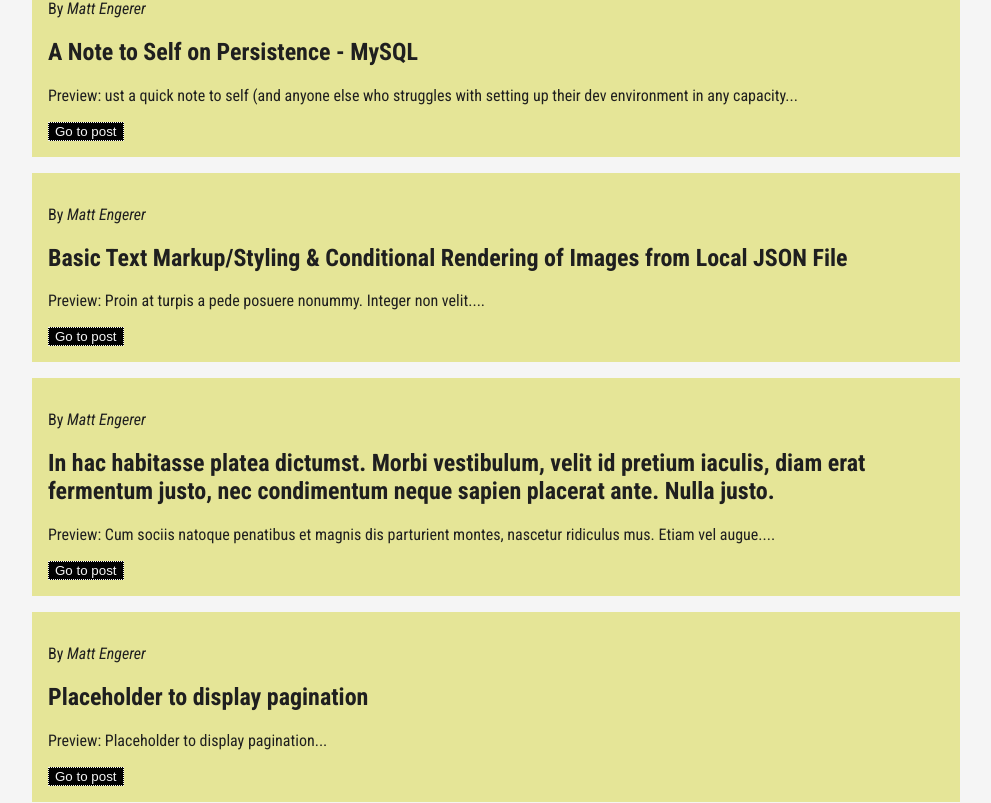
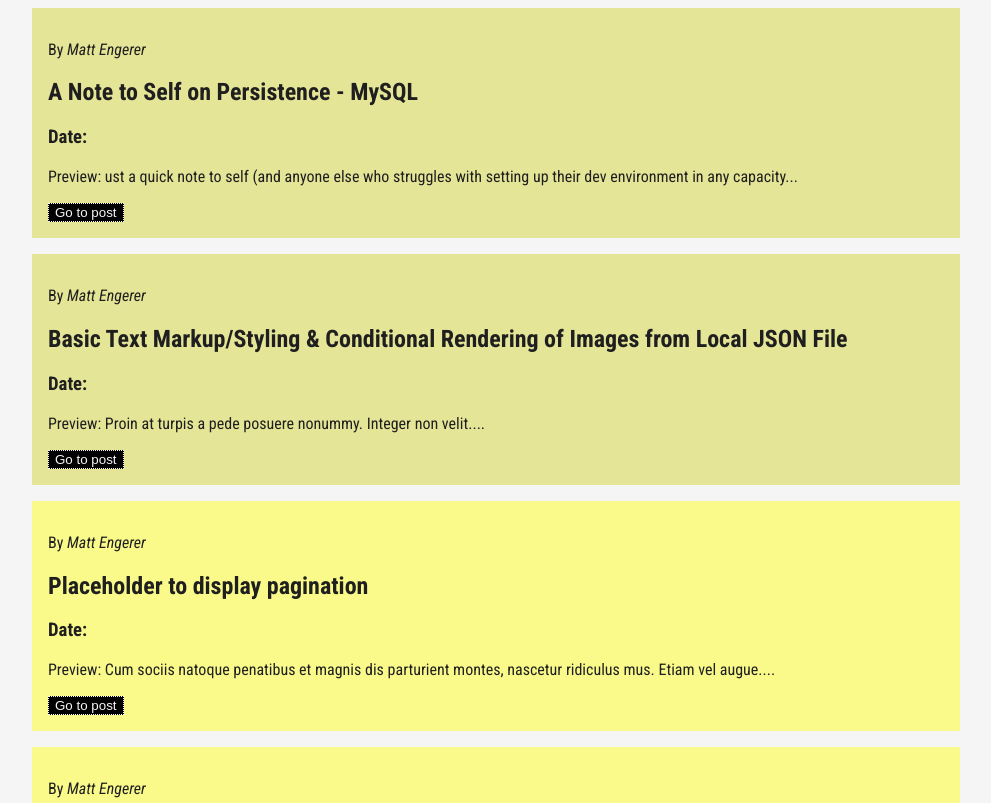
Before and after one commit to uchutanjyo/personal-blog, a React (Create React App) app: page / in a window 1280 px wide. Shown: the part 977-1780 px from the top of the page, without its empty margins (136-1127 px from the left). Built offline with nearby package versions, Linux system fonts and the light colour scheme.

Commit message:
conditional render of 'placeholder to display pagination' class styling done; 'date' added to posts

```diff
--- a/src/blogposts/blogposts.json
+++ b/src/blogposts/blogposts.json
@@ -69,13 +69,27 @@
 
       ["Anyway, I might as well make today's post about the seemingly simple/trivial feature I was able to implement on this very blog just a few minutes ago. It actually took me a couple hours to work out. "],
 
-      ["While I am eventually planning to create a server/database for this blog to store my posts, for the time being they are stored in a JSON file. I wanted to implement some basic styling for the mapped blogposts. Also, in my original Blogger blog, I had the occasional screenshot of code included amongst the text, and I wanted to include these images in each Blogpost page in the same places they appeared in the original blog.   "]],
+      ["While I am eventually planning to create a server/database for this blog to store my posts, for the time being they are stored in a JSON file. I wanted to implement some basic styling for the mapped blogposts. Also, in my original Blogger blog, I had the occasional screenshot of code included amongst the text, and I wanted to include these images in each Blogpost page in the same places they appeared in the original blog.   "],
+
+      ["The inline styling was straightforward enough and doesn't require a blog post:"],
+
+      ["dsf"],
+      ["However, just trying to get local images to render on the page was a whole other thing. Here's how I eventually got it to work:"],
+
+      ["in Blogpost.js (component conditionally rendered based on which blog post chosen"],
+      ["sdfdsf"],
+      ["in the local JSON file"],
+      ["asd"],
+      ["**** will complete shortly."]
+
+
+      ],
       "tags": []
     },
     {
       "id": 5,
       "author": "Matt Engerer",
-      "title": "In hac habitasse platea dictumst. Morbi vestibulum, velit id pretium iaculis, diam erat fermentum justo, nec condimentum neque sapien placerat ante. Nulla justo.",
+      "title": "Placeholder to display pagination",
       "preview": "Cum sociis natoque penatibus et magnis dis parturient montes, nascetur ridiculus mus. Etiam vel augue.",
       "date": "1641217936000",
       "image": "",
@@ -296,7 +310,7 @@
     }, {
       "id": 26,
       "author": "Matt Engerer",
-      "title": "xx",
+      "title": "Placeholder to display pagination",
       "preview": "Cras in purus eu magna vulputate luctus. Cum sociis natoque penatibus et magnis dis parturient montes, nascetur ridiculus mus.",
       "date": "1634439025000",
       "image": "",
@@ -306,7 +320,7 @@
     {
       "id": 27,
       "author": "Matt Engerer",
-      "title": "Curabitur convallis. Duis consequat dui nec nisi volutpat eleifend. Donec ut dolor.",
+      "title": "Placeholder to display pagination",
       "preview": "Donec odio justo, sollicitudin ut, suscipit a, feugiat et, eros. Vestibulum ac est lacinia nisi venenatis tristique.",
       "date": "1630299425000",
       "image": "http://dummyimage.com/200x134.png/5fa2dd/ffffff",
@@ -326,7 +340,7 @@
     {
       "id": 29,
       "author": "Matt Engerer",
-      "title": "Mauris sit amet eros. Suspendisse accumsan tortor quis turpis.",
+      "title": "Placeholder to display pagination",
       "preview": "Proin at turpis a pede posuere nonummy. Integer non velit.",
       "date": "1642895680000",
       "image": "http://dummyimage.com/200x134.png/5fa2dd/ffffff",
@@ -336,7 +350,7 @@
     {
       "id": 30,
       "author": "Matt Engerer",
-      "title": "In hac habitasse platea dictumst. Morbi vestibulum, velit id pretium iaculis, diam erat fermentum justo, nec condimentum neque sapien placerat ante. Nulla justo.",
+      "title": "Placeholder to display pagination",
       "preview": "Cum sociis natoque penatibus et magnis dis parturient montes, nascetur ridiculus mus. Etiam vel augue.",
       "date": "1641217936000",
       "image": "",
--- a/src/components/BlogPost.js
+++ b/src/components/BlogPost.js
@@ -39,7 +39,7 @@ const BlogPost = () => {
 
             <div className="product-details-right-sidebar">
             <h3>Author: {author}</h3>
-
+            <h3>Date: {date}</h3>
             <h3> Title: {title}</h3>
 
               {paragraphs.map((paragraph) => {
@@ -48,6 +48,7 @@ const BlogPost = () => {
                   console.log(screenshot)
                   return <img src={require(`../blogimages/${screenshot}`)}  style={{height:'5em',}} />
                 }
+
                 return  <p key={id} style={{display:'flex', paddingTop:'.7em', lineHeight: '1.3em'}}>{paragraph}</p>
       })
 
--- a/src/components/BlogPostPreview.js
+++ b/src/components/BlogPostPreview.js
@@ -5,7 +5,7 @@ import { useNavigate } from "react-router-dom";
 import { useGlobalContext } from "../context/Context";
 
 
- const BlogPostPreview = ({ author, title, preview, id }) => {
+ const BlogPostPreview = ({ author, date, title, preview, id }) => {
 
   const { setLoadingToTrue, isLoading, setIsLoading, currentBlogPost, setCurrentBlogPost, currentBlogPostId, setCurrentBlogPostId, isSettingBlogPost, setIsSettingBlogPost, setIsSettingId, isSettingId } = useGlobalContext();
 
@@ -22,7 +22,8 @@ import { useGlobalContext } from "../context/Context";
         }, [currentBlogPost]);
 
   return (
-    <li className="blog" key={id}>
+
+    <li className={!title.includes('Placeholder') ? "blog" :"placeholder"} key={id}>
       <div className="blogpost">
         <div className="image-container">
           {/* <img
@@ -32,6 +33,7 @@ import { useGlobalContext } from "../context/Context";
         </div>
 
         <h2>{title}</h2>
+        <h3>Date: {date}</h3>
         <p className="blog-preview">Preview: {preview}...</p>
 
         <button className="go-to-post" id={id} onClick={handleClick}>
--- a/src/styles/App.css
+++ b/src/styles/App.css
@@ -159,6 +159,15 @@ button:hover {
   margin: 1em;
   list-style-type: none;
   width: 70vw;
+}
+
+.placeholder {
+  color: #1f1f1f;
+  padding: 1em;
+  margin: 1em;
+  list-style-type: none;
+  width: 70vw;
+  background-color: rgba(255, 255, 35, 0.5);
 }
 
 .pagination-wrapper {
--- a/src/styles/App.scss
+++ b/src/styles/App.scss
@@ -114,6 +114,15 @@ letter-spacing: .1em;
   margin: 1em;
   list-style-type: none;
   width: 70vw
+}
+
+.placeholder {
+  color: rgb(31, 31, 31);
+  padding: 1em;
+  margin: 1em;
+  list-style-type: none;
+  width: 70vw;
+  background-color: rgba(255, 255, 35, 0.5);
 }
 
 .go-to-post {
```
Also changed, not shown: 1 other file (tests, documents, lock files or other folders).
